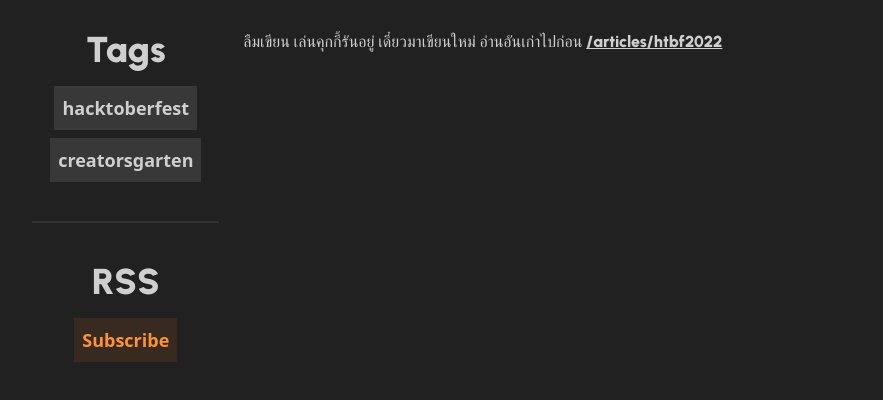
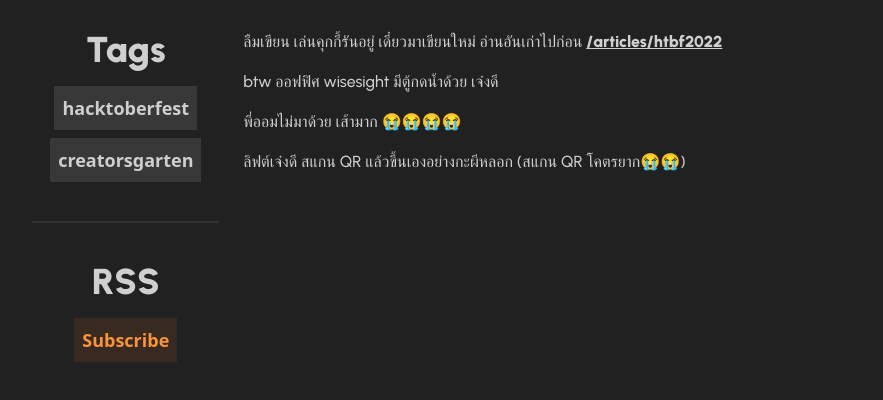
Before and after one commit to tinarskii/astro-tinarskii.com, an Astro site: page /articles/htbf2023 in a window 1280 px wide. Shown: the part 690-1090 px from the top of the page, without its empty margins (198-1081 px from the left). Built offline with nearby package versions, Linux system fonts and the light colour scheme; Astro itself is replaced by a stand-in of ours; a script that the page names is missing; a web font is replaced by a local one.

Commit message:
Update htbf2023.md

```diff
--- a/src/content/articles/htbf2023.md
+++ b/src/content/articles/htbf2023.md
@@ -9,3 +9,9 @@ pubDate: "October 30, 2023"
 
 ลืมเขียน เล่นคุกกี้รันอยู่ เดี๋ยวมาเขียนใหม่
 อ่านอันเก่าไปก่อน [/articles/htbf2022](/articles/htbf2022)
+
+btw ออฟฟิศ wisesight มีตู้กดน้ำด้วย เจ๋งดี
+
+พี่ออมไม่มาด้วย เส้ามาก 😭😭😭😭
+
+ลิฟต์เจ๋งดี สแกน QR แล้วขึ้นเองอย่างกะผีหลอก (สแกน QR โคตรยาก😭😭)
```
